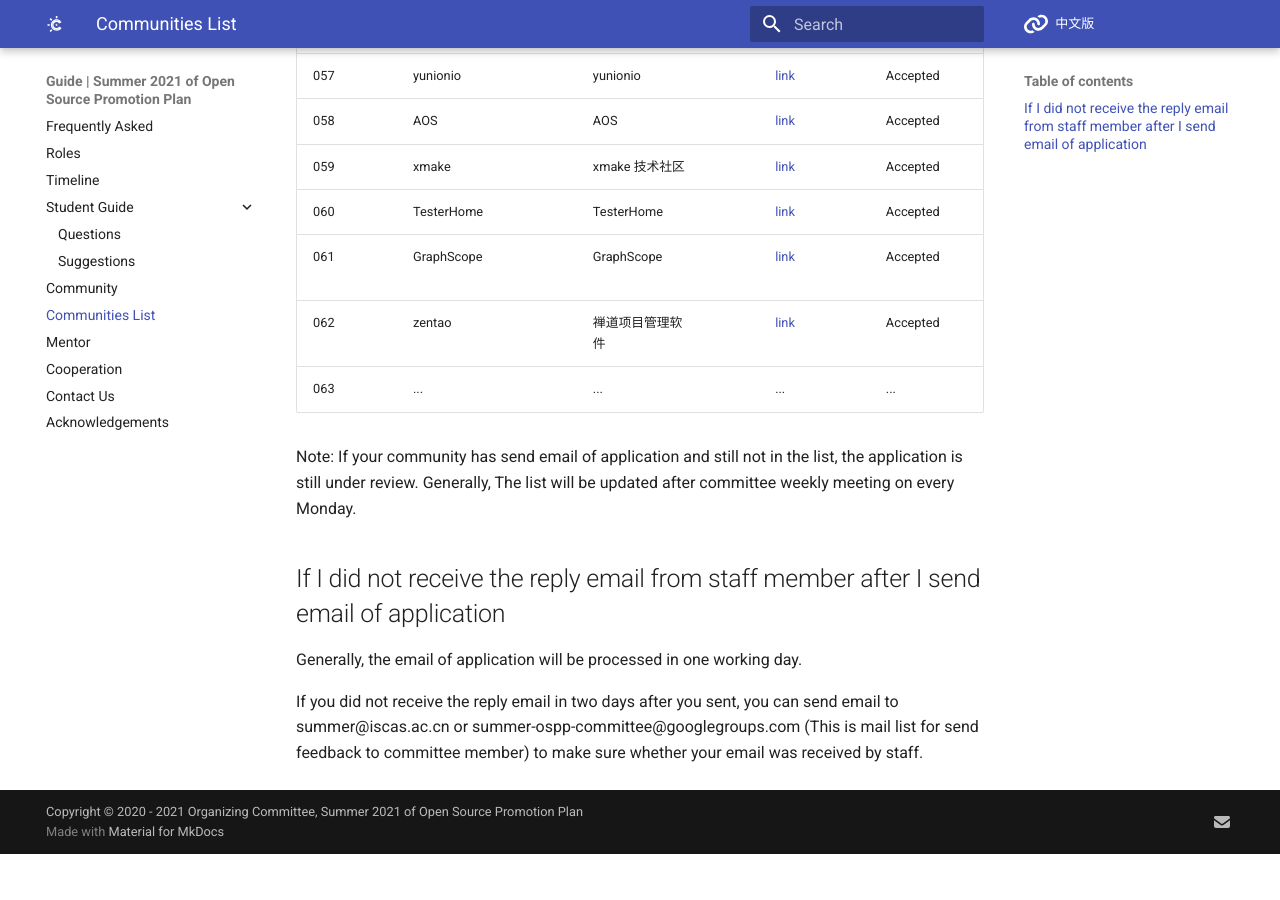
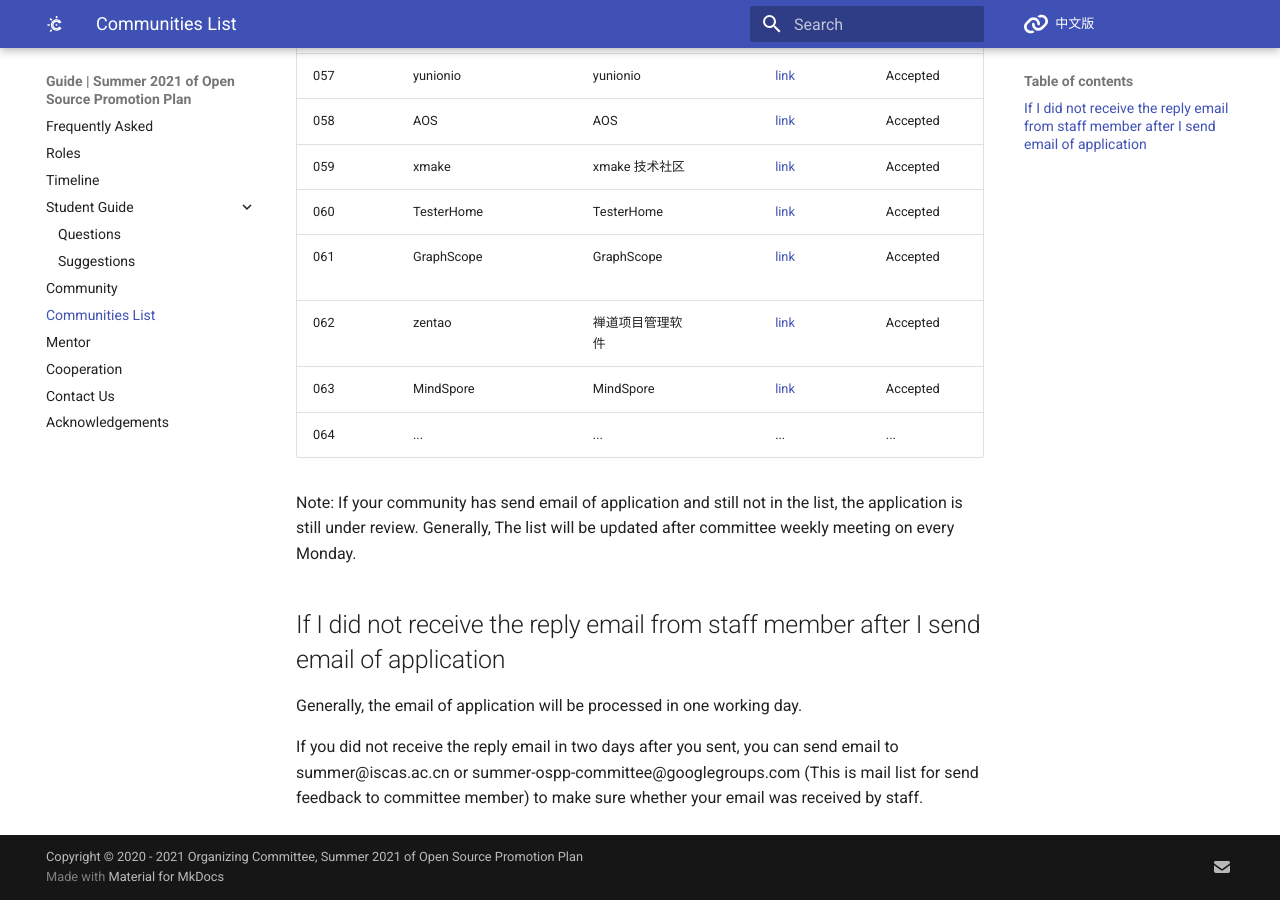
Before and after one commit to summer-ospp/help-en, an MkDocs documentation site: the page built from docs/communities-list.md, in a window 1280 px wide and 900 px high, scrolled down 3109 px. Built offline with MkDocs 1.6.1 and Material for MkDocs 9.7.7, drawn with Linux system fonts in a browser that asks for light colours; comment, search, counter and statistics services are not loaded; before the commit the page ends 3963 px from its top, so only the background shows below that.

Commit message:
Update communities-list.md

```diff
--- a/docs/communities-list.md
+++ b/docs/communities-list.md
@@ -68,7 +68,8 @@ Before the deadline (May 20th, 2021) of application for community, this list wil
 | 060  | TesterHome              | TesterHome                     | [link]( https://testerhome.com/ )                              | Accepted    |
 | 061  | GraphScope              | GraphScope                    | [link]( https://graphscope.io)                                  | Accepted     |
 | 062  | zentao                  | 禅道项目管理软件                 | [link]( https://www.zentao.net/)                              | Accepted    |
-| 063  | ...                     | ...                | ...         | ...    |
+| 063  | MindSpore               | MindSpore                       | [link]( https://www.mindspore.cn)                            | Accepted    |
+| 064  | ...                     | ...                | ...         | ...    |
 
 
 
```
